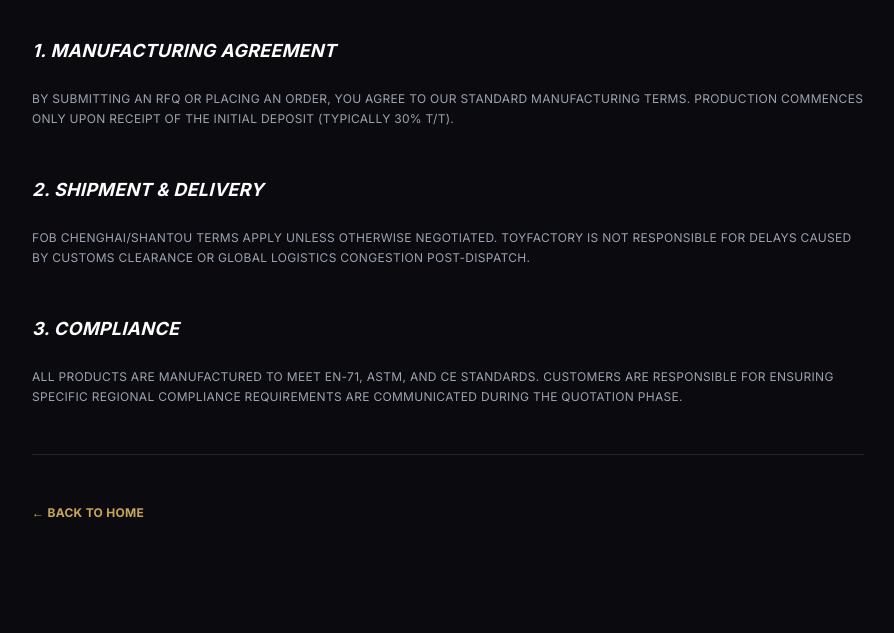
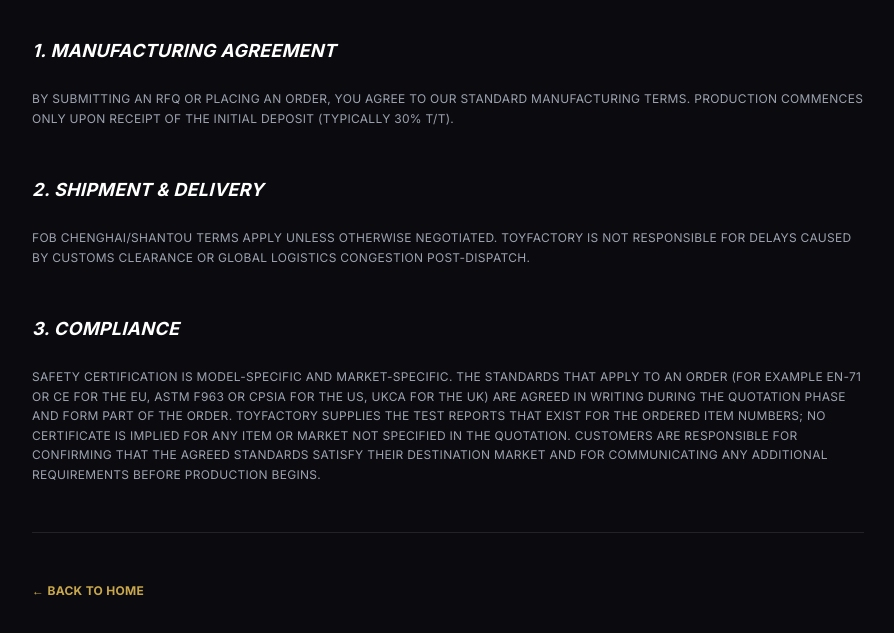
Before and after one commit to toyfactory-global/toy-b2b-site, an Astro site: page /terms in a window 1280 px wide. Shown: the part 235-868 px from the top of the page, without its empty margins (192-1086 px from the left). Built offline with nearby package versions, Linux system fonts and the light colour scheme; Astro itself is replaced by a stand-in of ours.

Commit message:
Terms: replace blanket certification claim with model-specific agreement
Section 3 previously stated that all products are manufactured to meet EN-71, ASTM and CE. That is a catalog-wide warranty the factory cannot evidence per SKU, and it contradicted the per-model wording now used on product pages. Standards are now agreed in writing during quotation and form part of the order, with an explicit no-implied-certificate clause for items or markets not specified.

```diff
--- a/src/pages/terms.astro
+++ b/src/pages/terms.astro
@@ -20,7 +20,7 @@
 
         <section>
           <h2 class="text-white text-lg font-bold mb-6 italic">3. COMPLIANCE</h2>
-          <p>ALL PRODUCTS ARE MANUFACTURED TO MEET EN-71, ASTM, AND CE STANDARDS. CUSTOMERS ARE RESPONSIBLE FOR ENSURING SPECIFIC REGIONAL COMPLIANCE REQUIREMENTS ARE COMMUNICATED DURING THE QUOTATION PHASE.</p>
+          <p>SAFETY CERTIFICATION IS MODEL-SPECIFIC AND MARKET-SPECIFIC. THE STANDARDS THAT APPLY TO AN ORDER (FOR EXAMPLE EN-71 OR CE FOR THE EU, ASTM F963 OR CPSIA FOR THE US, UKCA FOR THE UK) ARE AGREED IN WRITING DURING THE QUOTATION PHASE AND FORM PART OF THE ORDER. TOYFACTORY SUPPLIES THE TEST REPORTS THAT EXIST FOR THE ORDERED ITEM NUMBERS; NO CERTIFICATE IS IMPLIED FOR ANY ITEM OR MARKET NOT SPECIFIED IN THE QUOTATION. CUSTOMERS ARE RESPONSIBLE FOR CONFIRMING THAT THE AGREED STANDARDS SATISFY THEIR DESTINATION MARKET AND FOR COMMUNICATING ANY ADDITIONAL REQUIREMENTS BEFORE PRODUCTION BEGINS.</p>
         </section>
 
         <div class="pt-12 border-t border-white/10">
```
